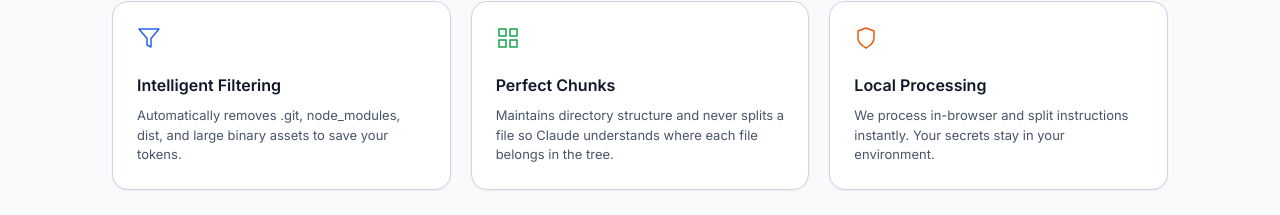
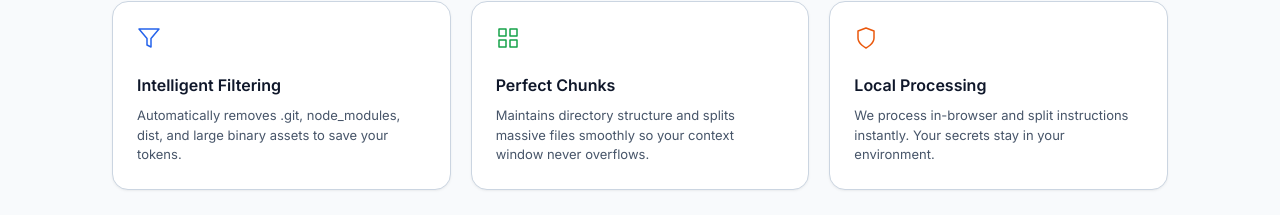
Before and after one commit to priyansh0602/SplitTs, a Next.js app: page / in a window 1280 px wide. Shown: the part 803-1018 px from the top of the page. Built offline with nearby package versions, Linux system fonts and the light colour scheme.

Commit message:
docs: update Perfect Chunks feature description to reflect new chunking logic

```diff
--- a/app/page.js
+++ b/app/page.js
@@ -544,7 +544,7 @@ export default function Home() {
           <ChunksIcon />
           <h3 className="feature-title">Perfect Chunks</h3>
           <p className="feature-description">
-            Maintains directory structure and never splits a file so Claude understands where each file belongs in the tree.
+            Maintains directory structure and splits massive files smoothly so your context window never overflows.
           </p>
         </div>
         <div className="feature-card" id="feature-local">
```
